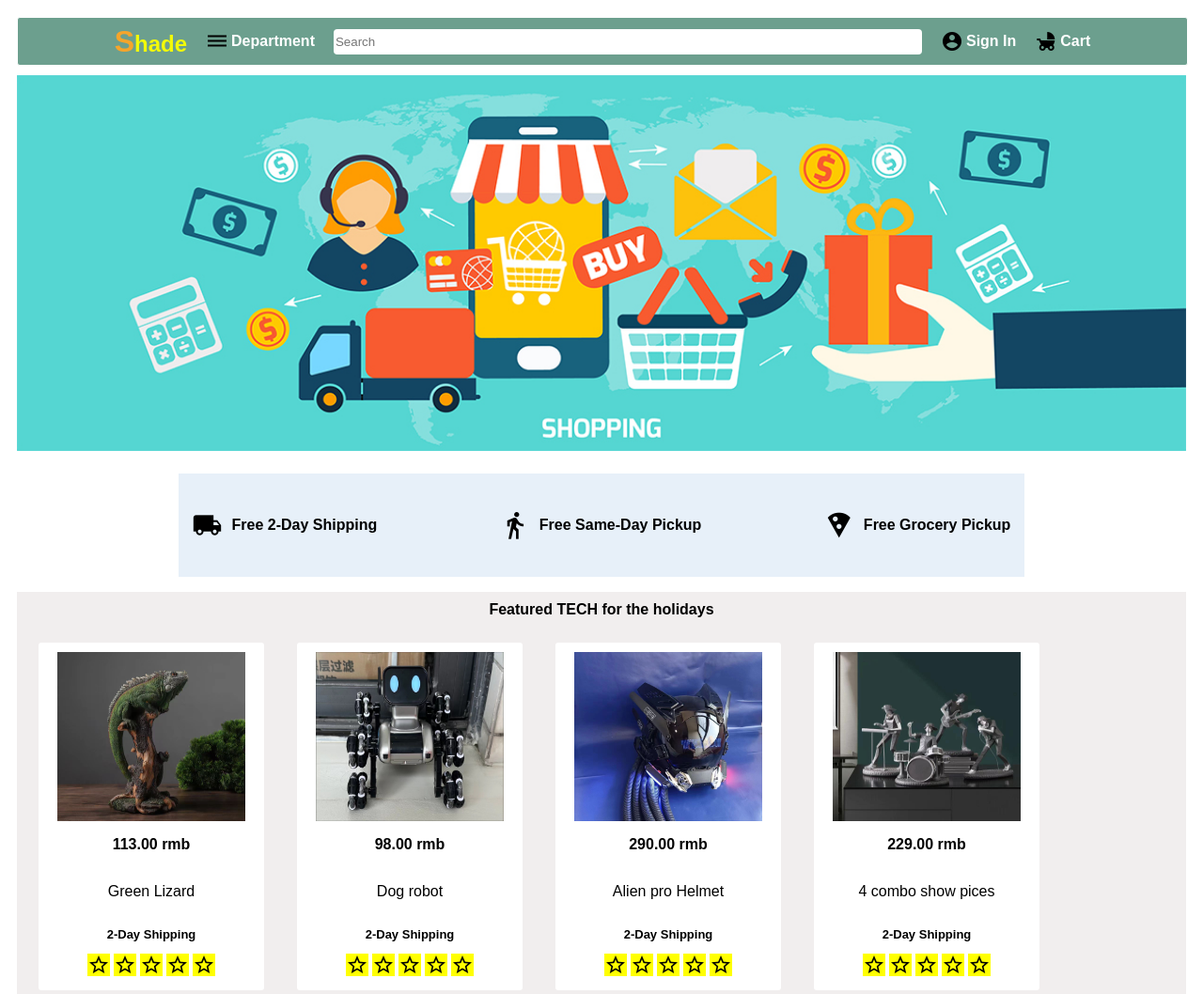
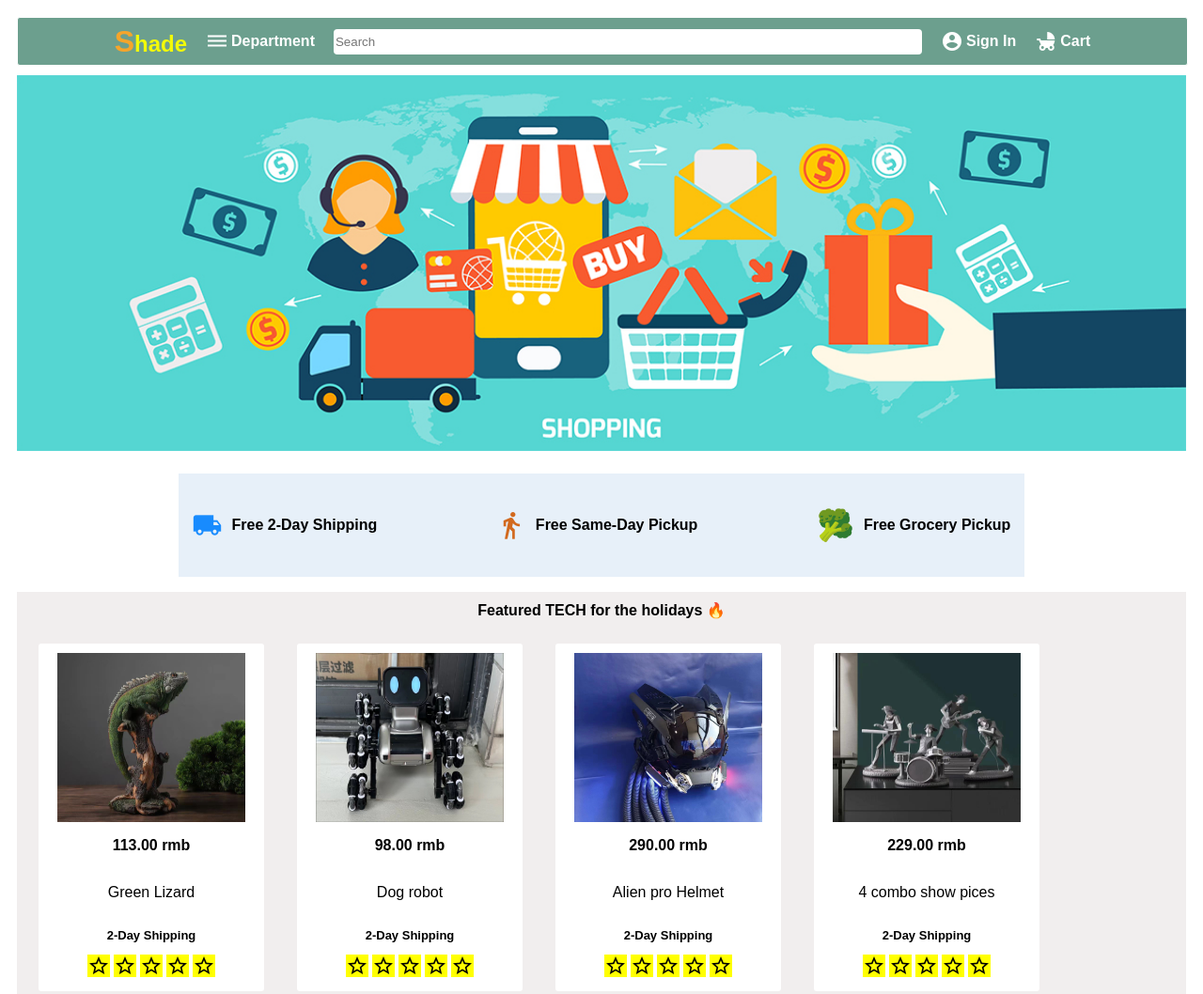
Before and after one commit to Shawon986/Restart_web_development, a plain HTML site: page Html and css/index.html in a window 1280 px wide. Shown: the top 1058 px of the page at 94% size. Drawn offline with Linux system fonts and the light colour scheme; files whose address does not match are found by name.

Commit message:
add emojis

```diff
--- a/Html and css/index.html
+++ b/Html and css/index.html
@@ -16,19 +16,19 @@
  <div class="nav-bar">
     <h2 class="logo-name"><span>S</span>hade</h2>
     <div style="display: flex;align-items: center;gap: 3px;">
-        <i class="material-icons">dehaze</i>
+        <i class="material-icons"style="color:rgb(255, 255, 255);" >dehaze</i>
         <p style="color: white;">Department</p>
     </div>
 
     <input type="text" placeholder="Search">
     <div style="display: flex;align-items: center;gap: 3px;">
-        <i class="material-icons">account_circle</i>
+        <i class="material-icons" style="color: rgb(255, 255, 255);">account_circle</i>
         <p style="color: white;">
         Sign In </p>
 
     </div>
     <div style="display: flex;align-items: center;gap: 3px;">
-        <i class="material-icons">child_friendly</i>
+        <i class="material-icons"style="color: rgb(255, 255, 255);">child_friendly</i>
         <p style="color: white;">Cart</p>
 
     </div>
@@ -45,16 +45,16 @@
 
 <div class="second-nav">
     <div style="display: flex;align-items: center;gap: 10px;">
-        <i class="material-icons" style="font-size:xx-large;">local_shipping</i>
+        <i class="material-icons" style="font-size:xx-large;color: rgb(24, 139, 254);">local_shipping</i>
         <p>Free 2-Day Shipping</p>
     </div>
     <div style="display: flex;align-items: center;gap: 10px;">
-        <i class="material-icons" style="font-size:xx-large;">directions_walk</i>
+        <i class="material-icons" style="font-size:xx-large; color: chocolate;">directions_walk</i>
         <p>Free Same-Day Pickup</p>
     </div>
     <div style="display: flex;align-items: center;gap: 10px;">
-        <i class="material-icons" style="font-size:xx-large;">local_pizza</i>
-        <p>Free Grocery Pickup</p>
+        <p style="font-size: xx-large;">  &#x1F966;</p>
+        <p> Free Grocery Pickup</p>
     </div>
 
 </div>
@@ -62,7 +62,7 @@
 <!-- Main body section -->
  <div class="main">
     <p style="text-align: center;padding: 10px; ">
-        Featured TECH for the holidays
+        Featured TECH for the holidays &#128293;
     </p>
 
 
```
